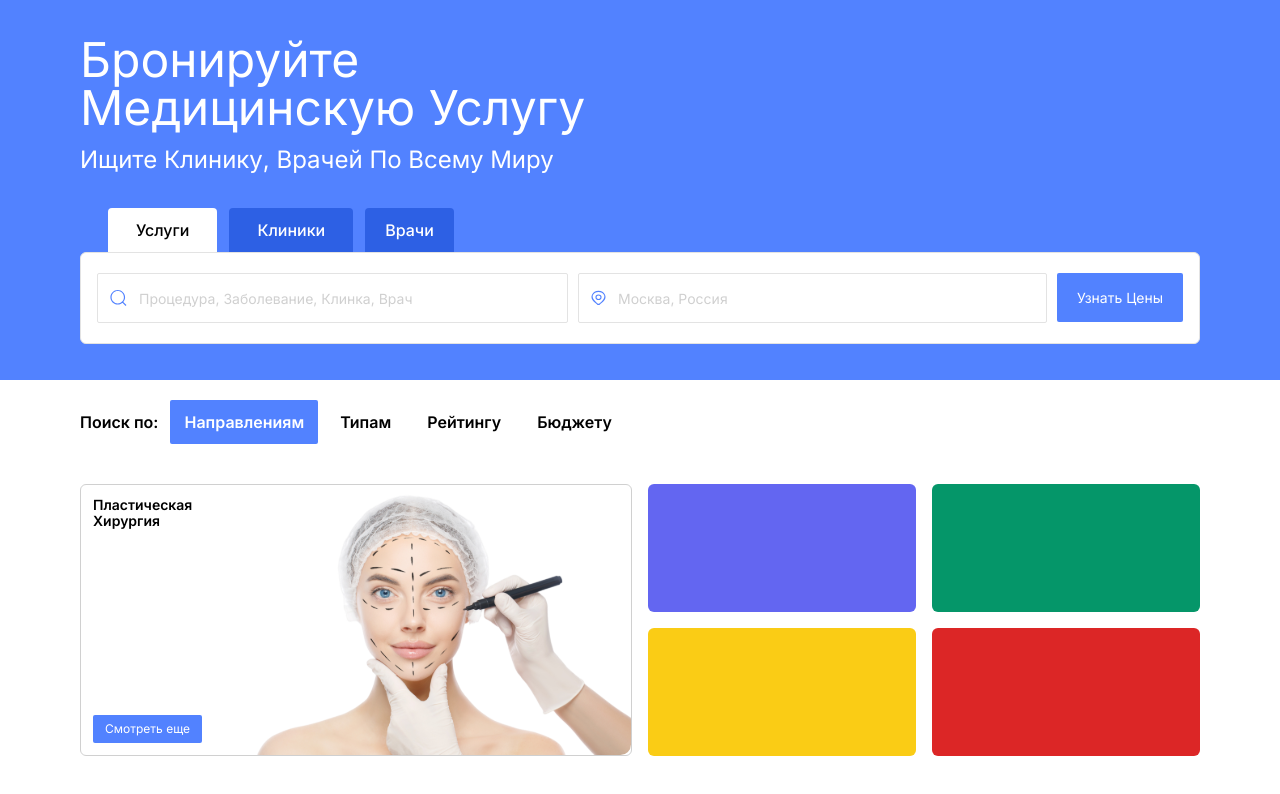
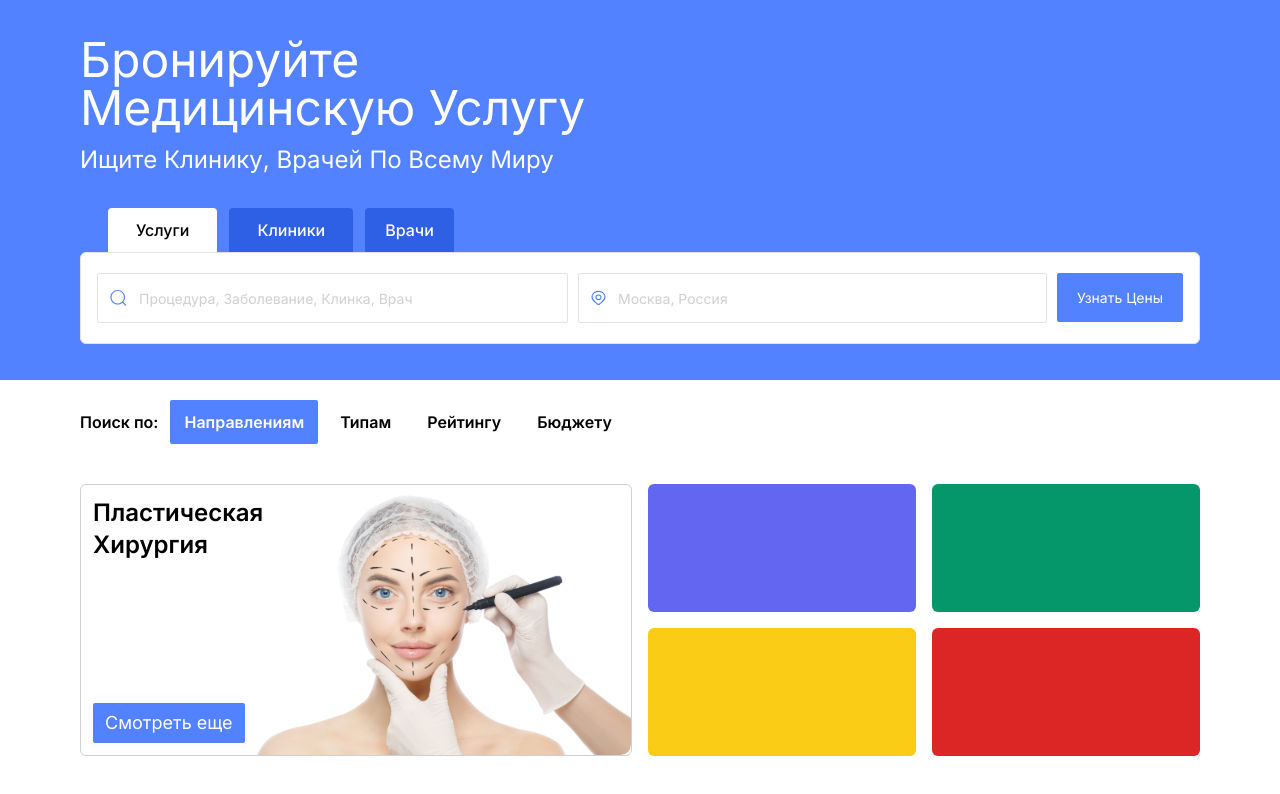
Before and after one commit to emilsultanov/112-med, a Next.js app: page / in a window 1280 px wide. Shown: the top 794 px of the page. Built offline with nearby package versions, Linux system fonts and the light colour scheme.

Commit message:
Make card responsive

```diff
--- a/src/app/page.tsx
+++ b/src/app/page.tsx
@@ -85,13 +85,14 @@ export default function Home() {
 				<div>
 				  <div className={'border border-primary-gray-200 rounded-md flex justify-end relative sm:h-full'}>
 					 <Image
+						priority
 						src={plasticSurgery}
 						alt={'plastic-surgery'}
 						className={'w-auto h-auto object-cover'}
 					 />
 					 <div className={'p-3 h-full flex flex-col items-start justify-between absolute inset-0'}>
-						<h6 className={'text-sm not-italic font-semibold leading-4'}>Пластическая <br/> Хирургия</h6>
-						<button className={'rounded-sm bg-primary-blue-100 text-white text-xs py-1.5 px-3'}>Смотреть еще</button>
+						<h6 className={'text-sm not-italic font-semibold leading-4 sm:text-lg md:text-xl lg:text-2xl'}>Пластическая <br/> Хирургия</h6>
+						<button className={'rounded-sm bg-primary-blue-100 text-white text-xs py-1.5 px-3 sm:text-sm md:text-base lg:text-lg'}>Смотреть еще</button>
 					 </div>
 				  </div>
 				</div>
```
